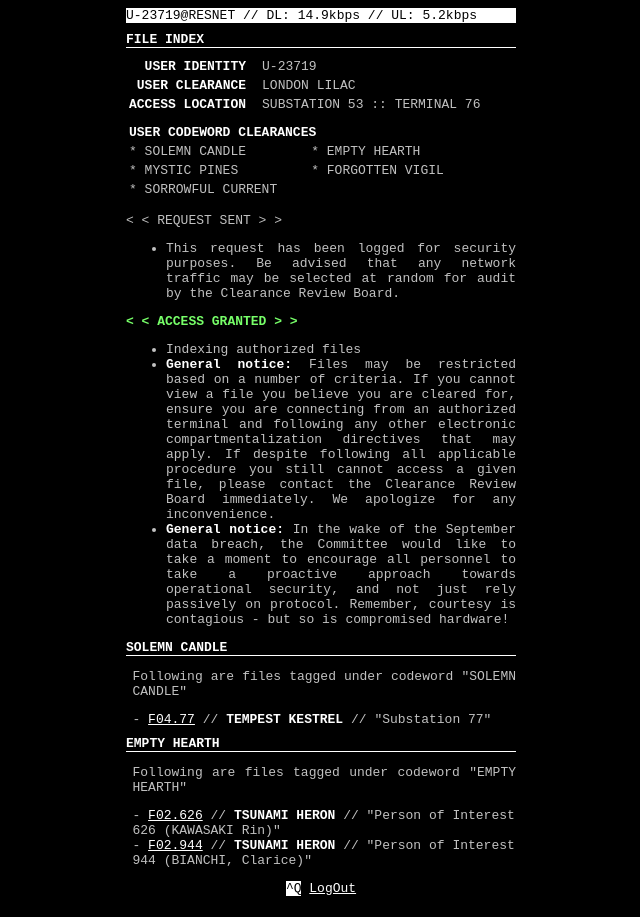
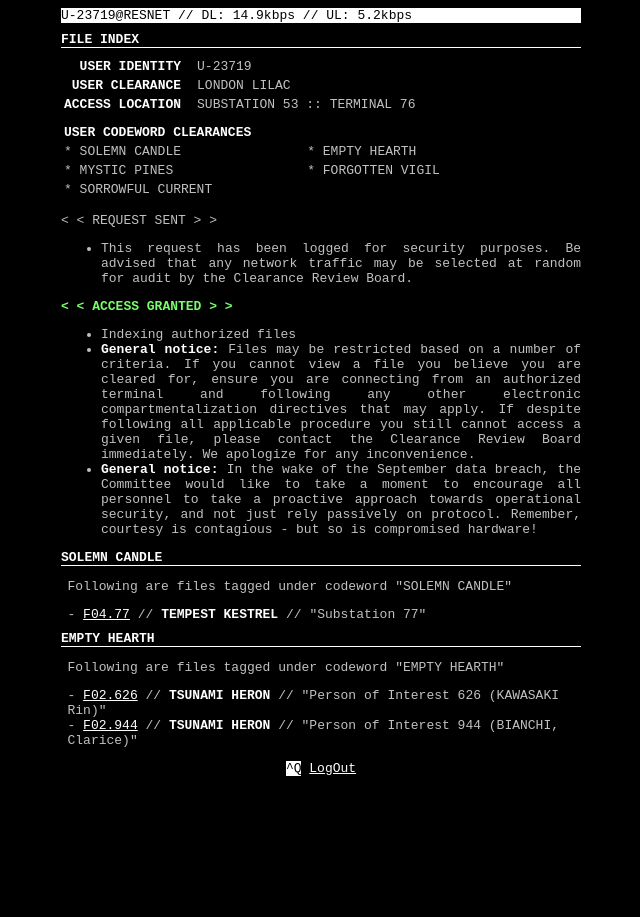
Before and after one commit to velartrill/s77, a plain HTML site: page index.html in a window 1280 px wide. Shown: the whole page, without its empty margins (319-959 px from the left). After the commit the page ends 800 px from the top, so only its background shows below. Drawn offline with Linux system fonts and the light colour scheme.

Commit message:
increase width

```diff
--- a/s77.css
+++ b/s77.css
@@ -10,7 +10,7 @@ h1 {
 	color: white;
 }
 #main {
-	width: 30em;
+	width: 40em;
 	margin: auto;
 }
 strong, th { color: white; }
```
